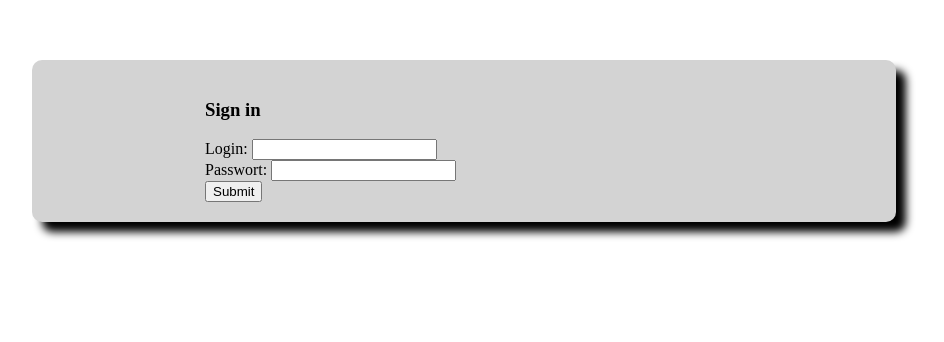
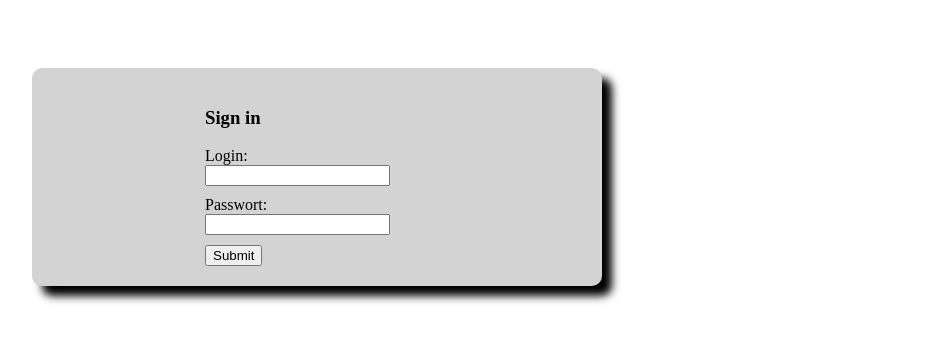
Before and after one commit to NataGildry/accessibility-login-form, an Angular app: page / in a window 1280 px wide. Shown: the part 156-498 px from the top of the page, without its empty margins (176-1120 px from the left). Built offline with nearby package versions, Linux system fonts and the light colour scheme.

Commit message:
add styles

```diff
--- a/src/app/app.component.scss
+++ b/src/app/app.component.scss
@@ -1,6 +1,8 @@
 .container {
   padding-left: 200px;
   padding-right: 200px;
+  display: flex;
+  justify-content: space-between;
 }
 
 .form {
@@ -12,4 +14,9 @@
   padding-left: 173px;
   padding-right: 212px;
   box-shadow: 10px 10px 8px black;
+
+  input {
+    display: block;
+    margin-bottom: 10px;
+  }
 }
```
